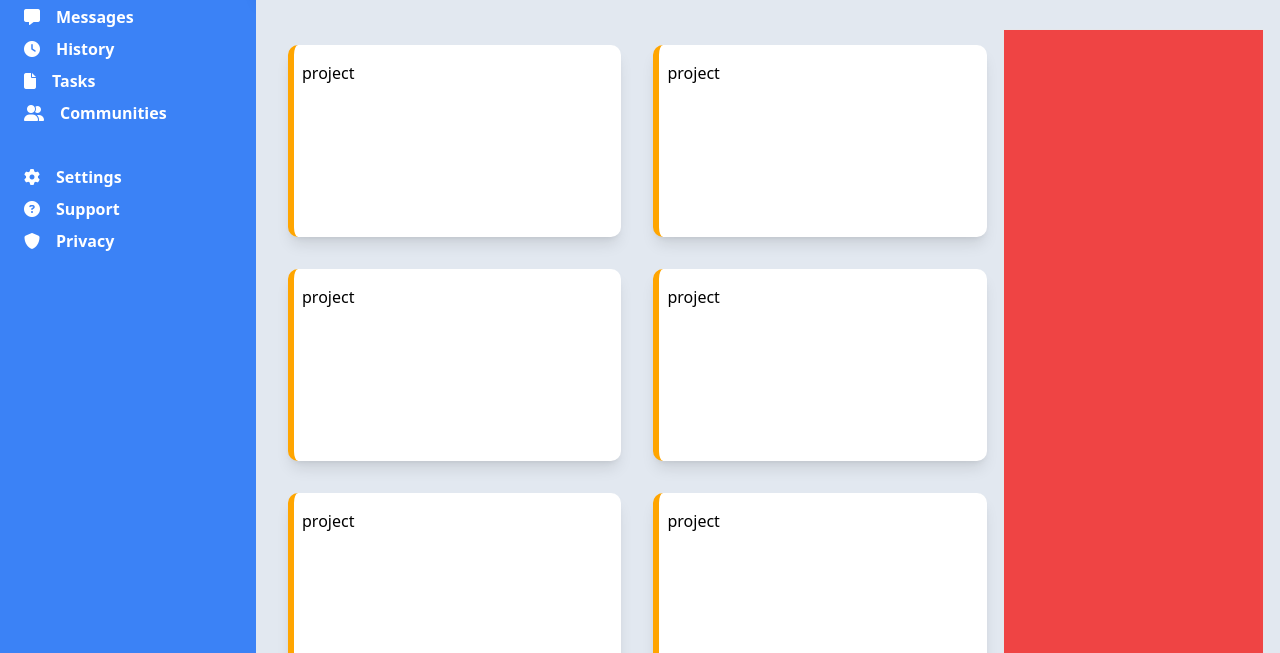
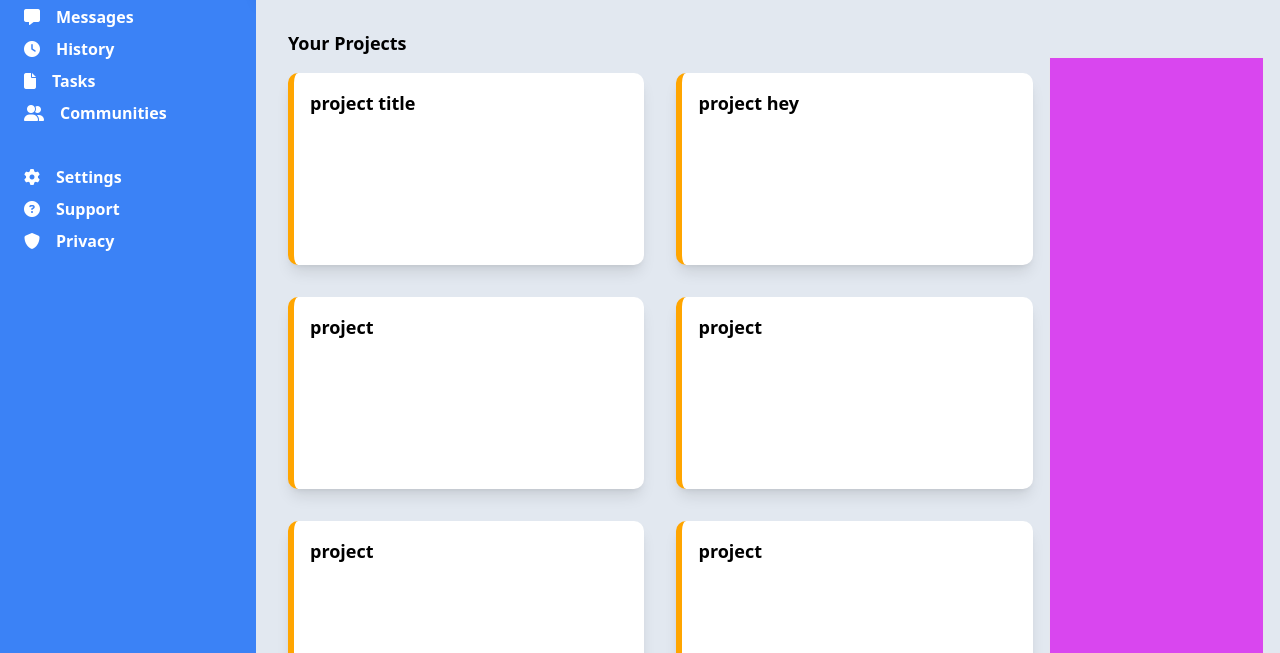
Before and after one commit to numan-iftikhar/dashboard-odin, a website built with Vite: page index.html in a window 1280 px wide. Shown: the part 147-800 px from the top of the page. Built offline with nearby package versions, Linux system fonts and the light colour scheme.

Commit message:
add project cards

```diff
--- a/index.html
+++ b/index.html
@@ -160,17 +160,23 @@
         <!-- main content section -->
         <main class="mainContent py-8 px-4 grid grid-col-3 bg-slate-200">
           <!-- projects -->
+          <h2 class="ml-4 font-semibold text-lg">Your Projects</h2>
           <div class="col-start-1 col-end-3 grid grid-cols-2">
-            <div class="projectCard shadow-lg">project</div>
-            <div class="projectCard shadow-lg">project</div>
-            <div class="projectCard shadow-lg">project</div>
-            <div class="projectCard shadow-lg">project</div>
-            <div class="projectCard shadow-lg">project</div>
-            <div class="projectCard shadow-lg">project</div>
+            <div class="projectCard shadow-lg text-lg font-semibold">project
+              title
+            </div>
+            <div class="projectCard shadow-lg text-lg font-semibold">project hey</div>
+            <div class="projectCard shadow-lg text-lg font-semibold">project</div>
+            <div class="projectCard shadow-lg text-lg font-semibold">project</div>
+            <div class="projectCard shadow-lg text-lg font-semibold">project</div>
+            <div class="projectCard shadow-lg text-lg font-semibold">project</div>
           </div>
 
           <!-- announcements and trending section -->
-          <div class="border bg-red-500 col-start-3 col-end-4"></div>
+          <div class="border col-start-3 col-end-4 bg-fuchsia-500">
+            <div class="ann__card"></div>
+            <div class="trending__card"></div>
+          </div>
         </main>
 
 
--- a/style.css
+++ b/style.css
@@ -22,6 +22,6 @@
     background-color: white;
     border-radius: 10px;
     margin: 1rem;
-    padding: 1rem .5rem;
+    padding: 1rem;
     border-left: 6px solid orange;
 }
```
